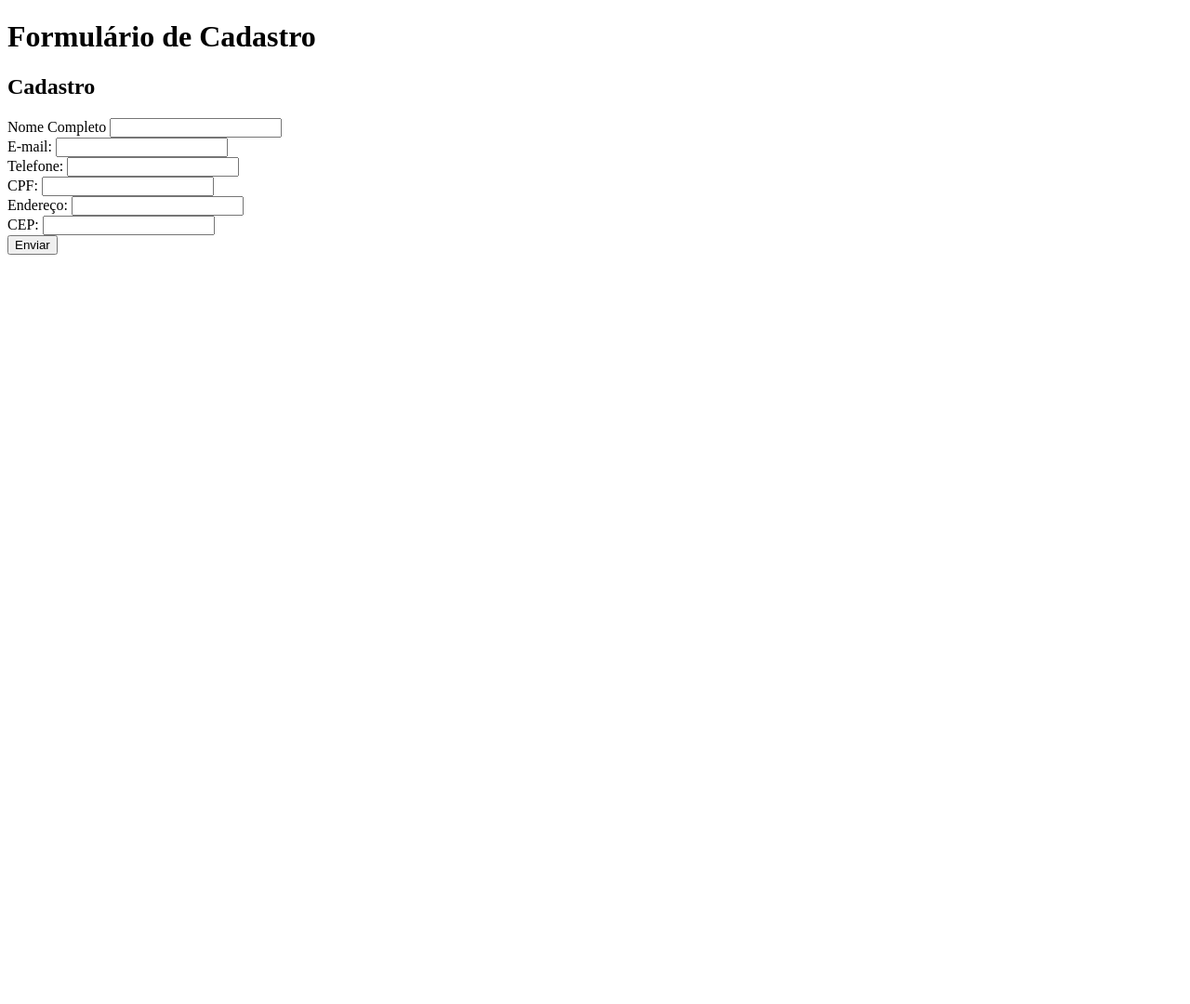
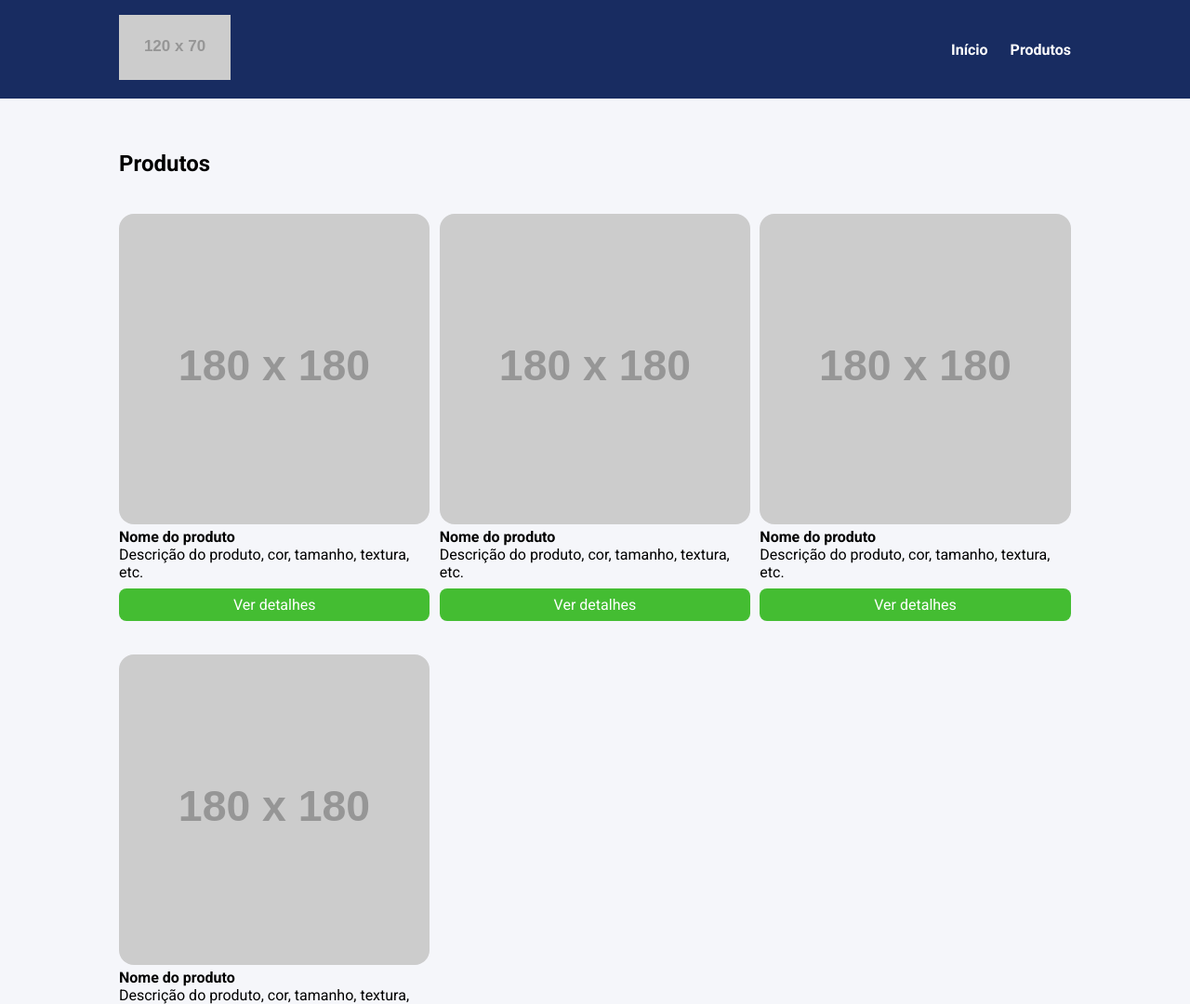
Before and after one commit to rafaelkamada1/EBAC, a website: page index.html in a window 1280 px wide. Shown: the top 1080 px of the page at 93% size. Before the commit the page ends 800 px from the top, so only its background shows below. Drawn offline with nearby package versions, Linux system fonts and the light colour scheme; placeholder pictures from the web are drawn by us.

Commit message:
Add files via upload

```diff
--- a/index.html
+++ b/index.html
@@ -1,51 +1,79 @@
 <!DOCTYPE html>
-<html lang="pt-br">
+<html lang="pt-BR">
 <head>
     <meta charset="UTF-8">
+    <meta http-equiv="X-UA-Compatible" content="IE=edge">
     <meta name="viewport" content="width=device-width, initial-scale=1.0">
-    <title>Formulário de Cadastro</title>
+    <title>Document</title>
+    <link rel="preconnect" href="https://fonts.googleapis.com">
+    <link rel="preconnect" href="https://fonts.gstatic.com" crossorigin>
+    <link href="https://fonts.googleapis.com/css2?family=Roboto:wght@400;700&display=swap" rel="stylesheet">
+    <link rel="stylesheet" href="main.css">
 </head>
 <body>
     <header>
-        <h1>Formulário de Cadastro</h1>
+        <div class="container">
+            <div class="branding">
+                <img src="https://via.placeholder.com/120x70" />
+            </div>
+            <nav>
+                <ul class="menu">
+                    <li>
+                        <a href="#">Início</a>
+                    </li>
+                    <li>
+                        <a href="#">Produtos</a>
+                    </li>
+                </ul>
+            </nav>
+        </div>
     </header>
-    <section id="cadastro">
+    <section>
         <div class="container">
-            <h2>Cadastro</h2>
-            <form>
-                <div class="form-campo">
-                    <label for="nome">Nome Completo</label>
-                    <input type="text" id="nome" name="nome">
-                </div>
-                <div class="form-campo">
-                    <label for="email">E-mail:</label>
-                    <input type="email" id="email" name="email">
-                </div>
-                <div class="form-campo">
-                    <label for="telefone">Telefone:</label>
-                    <input type="tel" id="telefone" name="telefone">
-                </div>
-                <div class="form-campo">
-                    <label for="cpf">CPF:</label>
-                    <input type="text" id="cpf" name="cpf">
-                </div>
-                <div class="form-campo">
-                    <label for="endereco">Endereço:</label>
-                    <input type="text" id="endereco" name="endereco">
-                </div>
-                <div class="form-campo">
-                    <label for="cep">CEP:</label>
-                    <input type="text" id="cep" name="cep">
-                </div>
-                <button type="submit">Enviar</button>
-            </form>
+            <h2>Produtos</h2>
+            <ul class="products">
+                <li class="product-item">
+                    <img src="https://via.placeholder.com/180x180" />
+                    <h4>Nome do produto</h4>
+                    <p>
+                        Descrição do produto, cor, tamanho, textura, etc.
+                    </p>
+                    <a href="#" class="product-button">
+                        Ver detalhes
+                    </a>
+                </li>
+                <li class="product-item">
+                    <img src="https://via.placeholder.com/180x180" />
+                    <h4>Nome do produto</h4>
+                    <p>
+                        Descrição do produto, cor, tamanho, textura, etc.
+                    </p>
+                    <a href="#" class="product-button">
+                        Ver detalhes
+                    </a>
+                </li>
+                <li class="product-item">
+                    <img src="https://via.placeholder.com/180x180" />
+                    <h4>Nome do produto</h4>
+                    <p>
+                        Descrição do produto, cor, tamanho, textura, etc.
+                    </p>
+                    <a href="#" class="product-button">
+                        Ver detalhes
+                    </a>
+                </li>
+                <li class="product-item">
+                    <img src="https://via.placeholder.com/180x180" />
+                    <h4>Nome do produto</h4>
+                    <p>
+                        Descrição do produto, cor, tamanho, textura, etc.
+                    </p>
+                    <a href="#" class="product-button">
+                        Ver detalhes
+                    </a>
+                </li>
+            </ul>
         </div>
     </section>
-    <script type="text/javascript" src="//code.jquery.com/jquery-1.11.0.min.js"></script>
-    <script type="text/javascript" src="//code.jquery.com/jquery-migrate-1.2.1.min.js"></script>
-    <script src="./js/jquery.mask.min.js"></script>
-    <script src="./js/jquery.validate.min.js"></script>
-    <script src="./js/messages_pt_PT.min.js"></script>
-    <script src="./js/main.js"></script>
 </body>
 </html>
--- /dev/null
+++ b/source/config/reset.scss
@@ -0,0 +1,8 @@
+@use 'variaveis';
+
+* {
+    box-sizing: border-box;
+    margin: 0;
+    padding: 0;
+    font-family: variaveis.$fontPrincipal;
+}
--- /dev/null
+++ b/source/config/variaveis.scss
@@ -0,0 +1,11 @@
+// Fontes
+$fontPrincipal: Roboto, sans-serif;
+
+// Esquema de cores
+$corDeFundo: #f5f6fa;
+$corPrincipal: #182C61;
+$corSecundaria: #4cd137;
+
+// Breakpoints
+$mobile: 767px;
+$tablet: 1023px;
--- /dev/null
+++ b/source/main.scss
@@ -0,0 +1,108 @@
+@use 'config/reset';
+@use 'config/variaveis';
+@use 'sass:math';
+
+@mixin elementoForm() {
+    padding: 8px;
+    display: block;
+    width: 100%;
+    margin-bottom: 16px;
+}
+
+
+
+body {
+    background-color: #f5f6fa;
+}
+
+li {
+    list-style: none;
+}
+
+.container {
+    max-width: 1024px;
+    width: 100%;
+    margin: 0 auto;
+}
+
+header {
+    background-color: variaveis.$corPrincipal;
+    position: sticky;
+    top: 0;
+    left: 0;
+}
+
+header .container {
+    display: flex;
+    justify-content: space-between;
+    align-items: center;
+    padding: 16px 0;
+}
+
+.menu {
+    display: flex;
+}
+
+.menu li {
+    font-weight: bold;
+    margin-left: 24px;
+}
+
+.menu li a {
+    color: #fff;
+    text-decoration: none;
+}
+
+section {
+    padding: 56px 0;
+}
+
+.products {
+    margin-top: 40px;
+    display: grid;
+    grid-template-columns: repeat(3, 32.66%);
+    column-gap: 1%;
+    row-gap: 4%;
+    width: 100%;
+}
+
+.product-item img {
+    width: 100%;
+    border-radius: 16px;
+}
+
+.product-button {
+    display: block;
+    background-color: variaveis.$corSecundaria;
+    color: #fff;
+    text-align: center;
+    padding: 8px 0;
+    border-radius: 8px;
+    margin-top: 8px;
+    text-decoration: none;
+}
+
+.product-button:hover {
+    background-color: variaveis.$corSecundaria;
+}
+
+@media screen and (max-width: variaveis.$tablet) {
+    .container {
+        max-width: 80%;
+    }
+
+    .products {
+        grid-template-columns: repeat(2, 48.5%);
+        column-gap: 3%;
+    }
+}
+
+@media screen and (max-width: variaveis.$mobile) {
+    .products {
+        display: block;
+    }
+
+    .product-item  {
+        margin-bottom: 32px;
+    }
+}
```
Also changed, not shown: package.json (added, +15 -0 lines), main.css (added), 2 other files.
